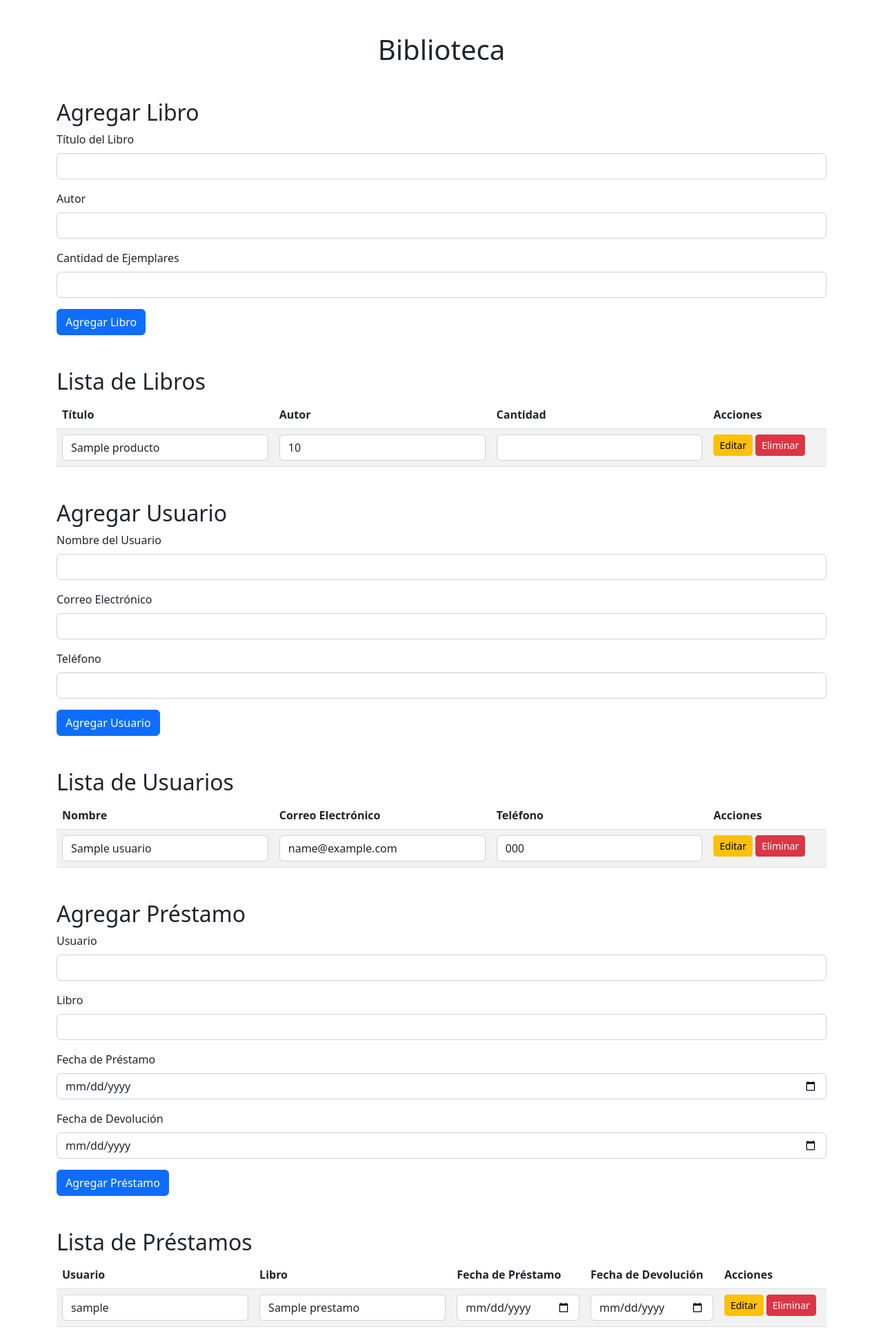
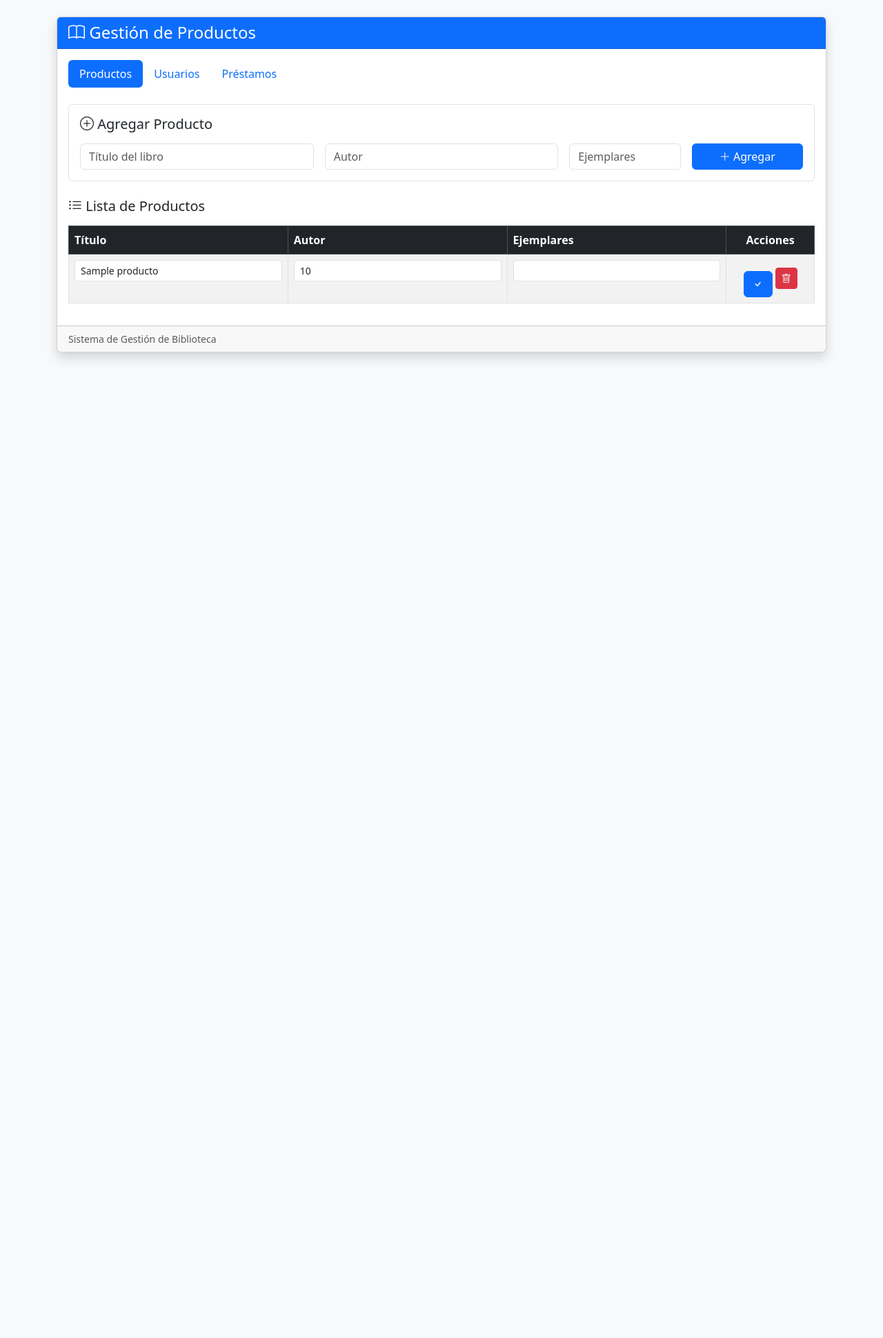
Before and after one commit to Daruin767/CRUDMongo, a Flask app: page / in a window 1280 px wide. Shown: the whole page at 69% size. After the commit the page ends 522 px from the top, so only its background shows below. Run offline with Flask 3, Linux system fonts and the light colour scheme; a database or web service that is not in the repository returns one stand-in record (values such as "Sample title"); some libraries are stand-ins or nearby versions.

Commit message:
Add files via upload
En este commit se encuentran los archivos HTML de la interfaz del CRUD utilizando MongoDB. Estos archivos están dentro de una carpeta llamada templates y se dividen en tres:

index.html: Contiene el formulario para agregar información sobre los libros, incluyendo el título, el autor y la cantidad de ejemplares disponibles.

users.html: Gestiona la información de los usuarios, que incluye el nombre, el correo electrónico y el número de teléfono.

```diff
--- a/templates/index.html
+++ b/templates/index.html
@@ -3,159 +3,82 @@
 <head>
     <meta charset="UTF-8">
     <meta name="viewport" content="width=device-width, initial-scale=1.0">
-    <title>Biblioteca</title>
-    <link href="https://cdn.jsdelivr.net/npm/bootstrap@5.2.0-beta1/dist/css/bootstrap.min.css" rel="stylesheet" integrity="sha384-0evHe/X+R7YkIZDRvuzKMRqM+OrBnVFBL6DOitfPri4tjfHxaWutUpFmBp4vmVor" crossorigin="anonymous">
+    <title>Biblioteca - Productos</title>
+    <!-- Bootstrap CSS -->
+    <link href="https://cdn.jsdelivr.net/npm/bootstrap@5.3.2/dist/css/bootstrap.min.css" rel="stylesheet">
+    <!-- Bootstrap Icons -->
+    <link rel="stylesheet" href="https://cdn.jsdelivr.net/npm/bootstrap-icons@1.11.1/font/bootstrap-icons.css">
 </head>
-<body>
-    <div class="container mt-5">
-        <h1 class="text-center mb-5">Biblioteca</h1>
+<body class="bg-light">
+    <div class="container py-4">
+        <div class="card shadow">
+            <div class="card-header bg-primary text-white">
+                <h1 class="h4 mb-0"><i class="bi bi-book"></i> Gestión de Productos</h1>
+            </div>
 
-        <!-- Agregar Libro -->
-        <h2>Agregar Libro</h2>
-        <form action="/productos" method="POST">
-            <div class="mb-3">
-                <label for="name" class="form-label">Título del Libro</label>
-                <input type="text" class="form-control" id="name" name="name" required>
+            <div class="card-body">
+                <nav class="nav nav-pills mb-4">
+                    <a class="nav-link active" href="{{ url_for('home') }}">Productos</a>
+                    <a class="nav-link" href="{{ url_for('view_users') }}">Usuarios</a>
+                    <a class="nav-link" href="{{ url_for('view_loans') }}">Préstamos</a>
+                </nav>
+
+                <div class="mb-4 p-3 border rounded bg-white">
+                    <h2 class="h5 mb-3"><i class="bi bi-plus-circle"></i> Agregar Producto</h2>
+                    <form action="/productos" method="POST" class="row g-3">
+                        <div class="col-md-4">
+                            <input type="text" class="form-control" name="name" placeholder="Título del libro" required>
                         </div>
-            <div class="mb-3">
-                <label for="price" class="form-label">Autor</label>
-                <input type="text" class="form-control" id="price" name="price" required>
+                        <div class="col-md-4">
+                            <input type="text" class="form-control" name="price" placeholder="Autor" required>
                         </div>
-            <div class="mb-3">
-                <label for="cuantity" class="form-label">Cantidad de Ejemplares</label>
-                <input type="number" class="form-control" id="cuantity" name="cuantity" required>
+                        <div class="col-md-2">
+                            <input type="number" class="form-control" name="cuantity" placeholder="Ejemplares" required>
                         </div>
-            <button type="submit" class="btn btn-primary">Agregar Libro</button>
+                        <div class="col-md-2">
+                            <button type="submit" class="btn btn-primary w-100"><i class="bi bi-plus-lg"></i> Agregar</button>
+                        </div>
                     </form>
+                </div>
 
-        <!-- Lista de Libros -->
-        <h2 class="mt-5">Lista de Libros</h2>
-        <table class="table table-striped">
-            <thead>
+                <div class="table-responsive">
+                    <h2 class="h5 mb-3"><i class="bi bi-list-ul"></i> Lista de Productos</h2>
+                    <form action="/update-multiple-products" method="POST">
+                        <table class="table table-striped table-hover table-bordered">
+                            <thead class="table-dark">
                                 <tr>
                                     <th>Título</th>
                                     <th>Autor</th>
-                    <th>Cantidad</th>
-                    <th>Acciones</th>
+                                    <th>Ejemplares</th>
+                                    <th class="text-center">Acciones</th>
                                 </tr>
                             </thead>
                             <tbody>
                                 {% for product in products %}
                                 <tr>
-                    <form action="/edit-product/{{ product['_id'] }}" method="POST">
-                        <td><input type="text" name="name" class="form-control" value="{{ product.name }}" required></td>
-                        <td><input type="text" name="price" class="form-control" value="{{ product.price }}" required></td>
-                        <td><input type="number" name="cuantity" class="form-control" value="{{ product.cuantity }}" required></td>
-                        <td>
-                            <button type="submit" class="btn btn-warning btn-sm">Editar</button>
-                            <a href="/delete-product/{{ product['_id'] }}" class="btn btn-danger btn-sm">Eliminar</a>
+                                    <td><input type="text" class="form-control form-control-sm" name="name_{{ product._id }}" value="{{ product.name }}" required></td>
+                                    <td><input type="text" class="form-control form-control-sm" name="price_{{ product._id }}" value="{{ product.price }}" required></td>
+                                    <td><input type="number" class="form-control form-control-sm" name="cuantity_{{ product._id }}" value="{{ product.cuantity }}" required></td>
+                                    <td class="text-center">
+                                        <button type="submit" class="btn btn-primary mt-3"><i class="bi bi-save-all"><i class="bi bi-check"></i></button>
+                                        <a href="/delete-product/{{ product._id }}" class="btn btn-sm btn-danger" onclick="return confirm('¿Eliminar este producto?')"><i class="bi bi-trash"></i></a>
                                     </td>
-                    </form>
                                 </tr>
                                 {% endfor %}
                             </tbody>
                         </table>
-
-        <!-- Agregar Usuario -->
-        <h2 class="mt-5">Agregar Usuario</h2>
-        <form action="/usuarios" method="POST">
-            <div class="mb-3">
-                <label for="user-name" class="form-label">Nombre del Usuario</label>
-                <input type="text" class="form-control" id="user-name" name="user-name" required>
+                        <!-- <button type="submit" class="btn btn-primary mt-3"><i class="bi bi-save-all"></i> Guardar todos los cambios</button> -->
+                    </form>
                 </div>
-            <div class="mb-3">
-                <label for="user-email" class="form-label">Correo Electrónico</label>
-                <input type="email" class="form-control" id="user-email" name="user-email" required>
-            </div>
-            <div class="mb-3">
-                <label for="user-phone" class="form-label">Teléfono</label>
-                <input type="text" class="form-control" id="user-phone" name="user-phone" required>
-            </div>
-            <button type="submit" class="btn btn-primary">Agregar Usuario</button>
-        </form>
-
-        <!-- Lista de Usuarios -->
-        <h2 class="mt-5">Lista de Usuarios</h2>
-        <table class="table table-striped">
-            <thead>
-                <tr>
-                    <th>Nombre</th>
-                    <th>Correo Electrónico</th>
-                    <th>Teléfono</th>
-                    <th>Acciones</th>
-                </tr>
-            </thead>
-            <tbody>
-                {% for user in users %}
-                <tr>
-                    <form action="/edit-user/{{ user['_id'] }}" method="POST">
-                        <td><input type="text" name="user-name" class="form-control" value="{{ user.name }}" required></td>
-                        <td><input type="email" name="user-email" class="form-control" value="{{ user.email }}" required></td>
-                        <td><input type="text" name="user-phone" class="form-control" value="{{ user.phone }}" required></td>
-                        <td>
-                            <button type="submit" class="btn btn-warning btn-sm">Editar</button>
-                            <a href="/delete-user/{{ user['_id'] }}" class="btn btn-danger btn-sm">Eliminar</a>
-                        </td>
-                    </form>
-                </tr>
-                {% endfor %}
-            </tbody>
-        </table>
-
-        <!-- Agregar Préstamo -->
-        <h2 class="mt-5">Agregar Préstamo</h2>
-        <form action="/prestamo" method="POST">
-            <div class="mb-3">
-                <label for="user-name" class="form-label">Usuario</label>
-                <input type="text" class="form-control" name="user-name" required>
-            </div>
-            <div class="mb-3">
-                <label for="book-name" class="form-label">Libro</label>
-                <input type="text" class="form-control" name="book-name" required>
-            </div>
-            <div class="mb-3">
-                <label for="loan-date" class="form-label">Fecha de Préstamo</label>
-                <input type="date" class="form-control" name="loan-date" required>
-            </div>
-            <div class="mb-3">
-                <label for="return-date" class="form-label">Fecha de Devolución</label>
-                <input type="date" class="form-control" name="return-date" required>
-            </div>
-            <button type="submit" class="btn btn-primary">Agregar Préstamo</button>
-        </form>
-
-        <!-- Lista de Préstamos -->
-        <h2 class="mt-5">Lista de Préstamos</h2>
-        <table class="table table-striped">
-            <thead>
-                <tr>
-                    <th>Usuario</th>
-                    <th>Libro</th>
-                    <th>Fecha de Préstamo</th>
-                    <th>Fecha de Devolución</th>
-                    <th>Acciones</th>
-                </tr>
-            </thead>
-            <tbody>
-                {% for loan in loans %}
-                <tr>
-                    <form action="/edit-loan/{{ loan['_id'] }}" method="POST">
-                        <td><input type="text" name="user-name" class="form-control" value="{{ loan.user_name }}" required></td>
-                        <td><input type="text" name="book-name" class="form-control" value="{{ loan.book_name }}" required></td>
-                        <td><input type="date" name="loan-date" class="form-control" value="{{ loan.loan_date }}" required></td>
-                        <td><input type="date" name="return-date" class="form-control" value="{{ loan.return_date }}" required></td>
-                        <td>
-                            <button type="submit" class="btn btn-warning btn-sm">Editar</button>
-                            <a href="/delete-loan/{{ loan['_id'] }}" class="btn btn-danger btn-sm">Eliminar</a>
-                        </td>
-                    </form>
-                </tr>
-                {% endfor %}
-            </tbody>
-        </table>
             </div>
 
-    <script src="https://cdn.jsdelivr.net/npm/@popperjs/core@2.10.2/dist/umd/popper.min.js" integrity="sha384-KJ3o2DKtIkvYIKbI+H2pCGJRWtARu7C1E+nufcI/eGvDvm+Hp9LQ8B5d1wI2h6jw" crossorigin="anonymous"></script>
-    <script src="https://cdn.jsdelivr.net/npm/bootstrap@5.2.0-beta1/dist/js/bootstrap.min.js" integrity="sha384-cgV0O5F3KrZfgy0tTKas7wrBwYYgGmKm+p6lfQZONXI1qTwcOek3fnf9PdtZJ2kr" crossorigin="anonymous"></script>
+            <div class="card-footer text-muted small">
+                Sistema de Gestión de Biblioteca
+            </div>
+        </div>
+    </div>
+
+    <!-- Bootstrap JS Bundle with Popper -->
+    <script src="https://cdn.jsdelivr.net/npm/bootstrap@5.3.2/dist/js/bootstrap.bundle.min.js"></script>
 </body>
 </html>
```
Also changed, not shown: templates/prestamo.html (added, +89 -0 lines), templates/usuario.html (added, +84 -0 lines). Lines whose indentation alone changed are shown as unchanged.
